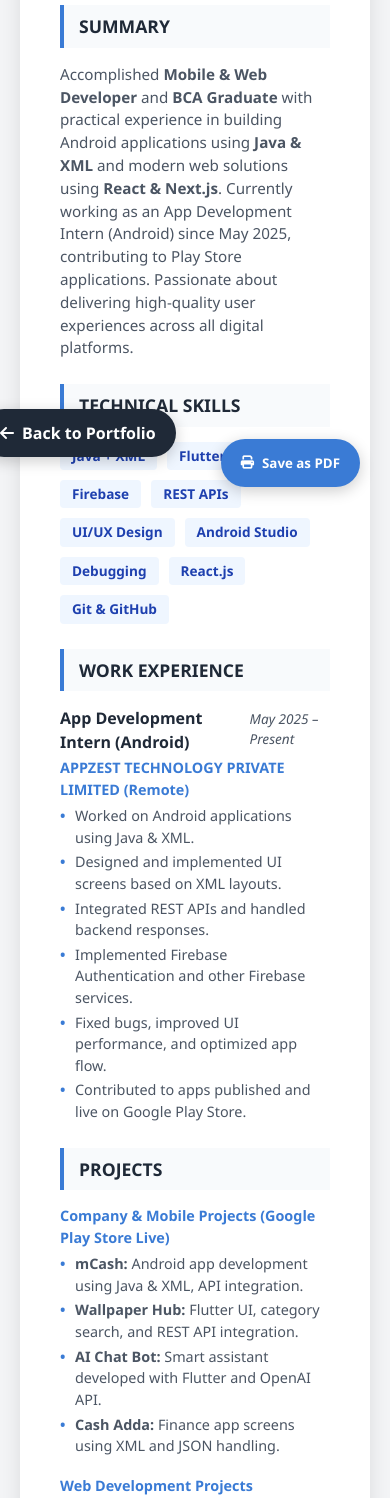
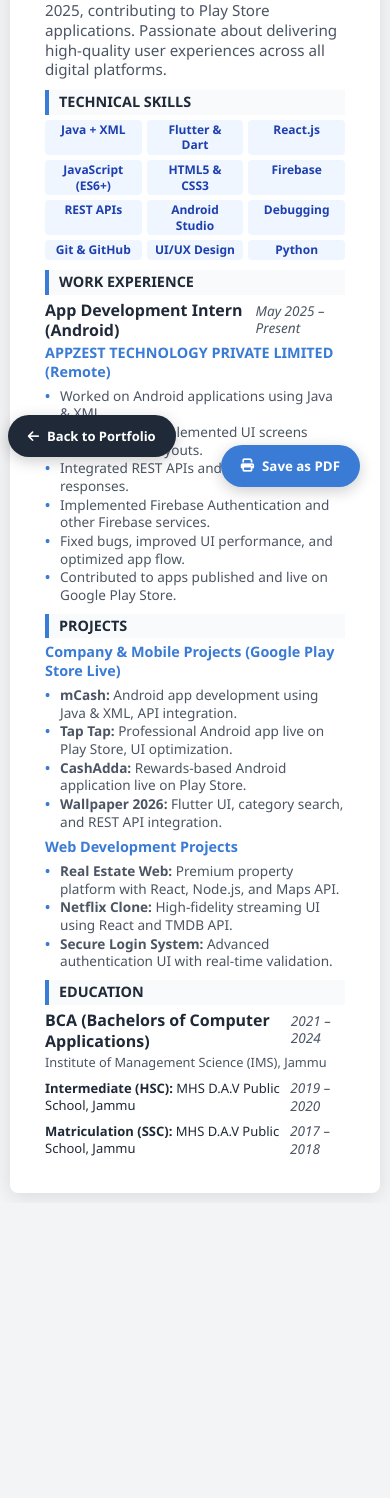
Before and after one commit to anuragbook4/My-portfolio, a plain HTML site: page resume.html in a window 390 px wide. Shown: the part 327-1825 px from the top of the page. After the commit the page ends 1530 px from the top, so only its background shows below. Drawn offline with Linux system fonts and the light colour scheme.

Commit message:
Add files via upload

```diff
--- a/resume.html
+++ b/resume.html
@@ -24,30 +24,31 @@
         body {
             background-color: var(--bg-light);
             color: var(--text-main);
-            padding: 40px 20px;
-            line-height: 1.5;
+            padding: 10px;
+            line-height: 1.3;
+            font-size: 13px;
         }
 
         .resume-container {
-            max-width: 900px;
+            max-width: 850px;
             margin: 0 auto;
             background: white;
             box-shadow: 0 4px 20px rgba(0,0,0,0.1);
-            padding: 40px;
+            padding: 25px 35px;
             border-radius: 8px;
         }
 
         header {
             border-bottom: 2px solid var(--bg-light);
-            padding-bottom: 20px;
-            margin-bottom: 25px;
+            padding-bottom: 10px;
+            margin-bottom: 10px;
             text-align: center;
         }
 
         header h1 {
-            font-size: 2.2rem;
+            font-size: 1.5rem;
             color: var(--text-main);
-            margin-bottom: 5px;
+            margin-bottom: 2px;
             text-transform: uppercase;
             letter-spacing: 1px;
         }
@@ -56,8 +57,8 @@
             display: flex;
             flex-wrap: wrap;
             justify-content: center;
-            gap: 15px;
-            font-size: 0.9rem;
+            gap: 10px;
+            font-size: 0.8rem;
             color: var(--text-muted);
         }
 
@@ -67,15 +68,15 @@
         }
 
         section {
-            margin-bottom: 25px;
+            margin-bottom: 10px;
         }
 
         h2 {
-            font-size: 1.1rem;
+            font-size: 0.9rem;
             text-transform: uppercase;
             background: #f8fafc;
-            padding: 8px 15px;
-            margin-bottom: 15px;
+            padding: 3px 10px;
+            margin-bottom: 5px;
             color: var(--text-main);
             border-left: 4px solid var(--secondary);
         }
@@ -86,23 +87,24 @@
         }
 
         .skills-list {
-            display: flex;
-            flex-wrap: wrap;
-            gap: 10px;
+            display: grid;
+            grid-template-columns: repeat(3, 1fr);
+            gap: 5px;
             list-style: none;
         }
 
         .skills-list li {
             background: #eff6ff;
             color: #1e40af;
-            padding: 4px 12px;
+            padding: 2px 8px;
             border-radius: 4px;
-            font-size: 0.85rem;
+            font-size: 0.75rem;
             font-weight: 600;
+            text-align: center;
         }
 
         .job-item, .project-item, .edu-item {
-            margin-bottom: 18px;
+            margin-bottom: 8px;
         }
 
         .item-header {
@@ -136,9 +138,9 @@
         }
 
         .item-details li {
-            font-size: 0.9rem;
+            font-size: 0.85rem;
             color: var(--text-muted);
-            margin-bottom: 3px;
+            margin-bottom: 1px;
             position: relative;
             padding-left: 15px;
         }
@@ -175,9 +177,24 @@
         }
 
         @media print {
-            .print-btn { display: none; }
-            body { padding: 0; background: white; }
-            .resume-container { box-shadow: none; padding: 0; max-width: 100%; }
+            @page {
+                margin: 0;
+                size: auto;
+            }
+            .print-btn, .nav-btns { display: none !important; }
+            body {
+                padding: 1.5cm;
+                background: white;
+                -webkit-print-color-adjust: exact;
+            }
+            .resume-container {
+                box-shadow: none;
+                padding: 0;
+                max-width: 100%;
+                margin: 0;
+            }
+            section { margin-bottom: 8px; }
+            .item-details li { margin-bottom: 1px; }
         }
     </style>
 </head>
@@ -215,13 +232,16 @@
             <ul class="skills-list">
                 <li>Java + XML</li>
                 <li>Flutter & Dart</li>
+                <li>React.js</li>
+                <li>JavaScript (ES6+)</li>
+                <li>HTML5 & CSS3</li>
                 <li>Firebase</li>
                 <li>REST APIs</li>
-                <li>UI/UX Design</li>
                 <li>Android Studio</li>
                 <li>Debugging</li>
-                <li>React.js</li>
                 <li>Git & GitHub</li>
+                <li>UI/UX Design</li>
+                <li>Python</li>
             </ul>
         </section>
 
@@ -250,9 +270,9 @@
                 <div class="item-sub">Company & Mobile Projects (Google Play Store Live)</div>
                 <ul class="item-details">
                     <li><strong>mCash:</strong> Android app development using Java & XML, API integration.</li>
-                    <li><strong>Wallpaper Hub:</strong> Flutter UI, category search, and REST API integration.</li>
-                    <li><strong>AI Chat Bot:</strong> Smart assistant developed with Flutter and OpenAI API.</li>
-                    <li><strong>Cash Adda:</strong> Finance app screens using XML and JSON handling.</li>
+                    <li><strong>Tap Tap:</strong> Professional Android app live on Play Store, UI optimization.</li>
+                    <li><strong>CashAdda:</strong> Rewards-based Android application live on Play Store.</li>
+                    <li><strong>Wallpaper 2026:</strong> Flutter UI, category search, and REST API integration.</li>
                 </ul>
             </div>
             <div class="project-item">
@@ -269,24 +289,18 @@
             <h2>Education</h2>
             <div class="edu-item">
                 <div class="item-header">
-                    <h3>Bachelor of Computer Applications (BCA)</h3>
-                    <span class="item-date">11/2021 – 07/2024</span>
+                    <h3>BCA (Bachelors of Computer Applications)</h3>
+                    <span class="item-date">2021 – 2024</span>
                 </div>
-                <p class="summary-text">Institute of Management Science (IMS), Jammu</p>
+                <p class="summary-text" style="font-size: 0.8rem;">Institute of Management Science (IMS), Jammu</p>
             </div>
-            <div class="edu-item">
-                <div class="item-header">
-                    <h3>Intermediate (HSC)</h3>
-                    <span class="item-date">06/2019 – 05/2020</span>
-                </div>
-                <p class="summary-text">MHS D.A.V Public School Rs pura, Jammu</p>
+            <div class="edu-item" style="display: flex; justify-content: space-between; align-items: baseline;">
+                <p><strong>Intermediate (HSC):</strong> MHS D.A.V Public School, Jammu</p>
+                <span class="item-date">2019 – 2020</span>
             </div>
-            <div class="edu-item">
-                <div class="item-header">
-                    <h3>Matriculation (SSC)</h3>
-                    <span class="item-date">06/2017 – 05/2018</span>
-                </div>
-                <p class="summary-text">MHS D.A.V Public School Rs pura, Jammu</p>
+            <div class="edu-item" style="display: flex; justify-content: space-between; align-items: baseline;">
+                <p><strong>Matriculation (SSC):</strong> MHS D.A.V Public School, Jammu</p>
+                <span class="item-date">2017 – 2018</span>
             </div>
         </section>
     </div>
```
Also changed, not shown: index.html (+65 -33 lines), style.css (+12 -0 lines), cashadda.png (added), login.png (added), mcash.png (added), netflix.png (added), real-estate.png (added), taptap.png (added).
